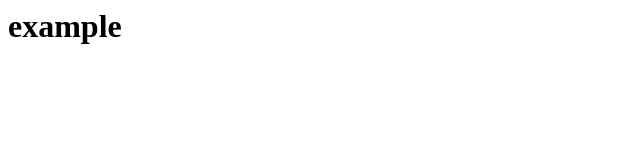
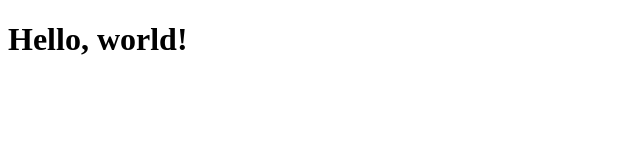
Before and after one commit to LuisFilipeGomes/Portfolio_Luis_Gomes, a plain HTML site: page index.html in a window 1280 px wide. Shown: the whole page, without its empty margins (0-640 px from the left). Drawn offline with Linux system fonts and the light colour scheme.

Commit message:
Update index.html
Test deployment for function testing

```diff
--- a/index.html
+++ b/index.html
@@ -1 +1,10 @@
-<h1>example</h1>
+<!DOCTYPE html>
+<html>
+  <head>
+
+  </head>
+
+  <body>
+    <h1>Hello, world!</h1>
+  </body>
+</html>
```
